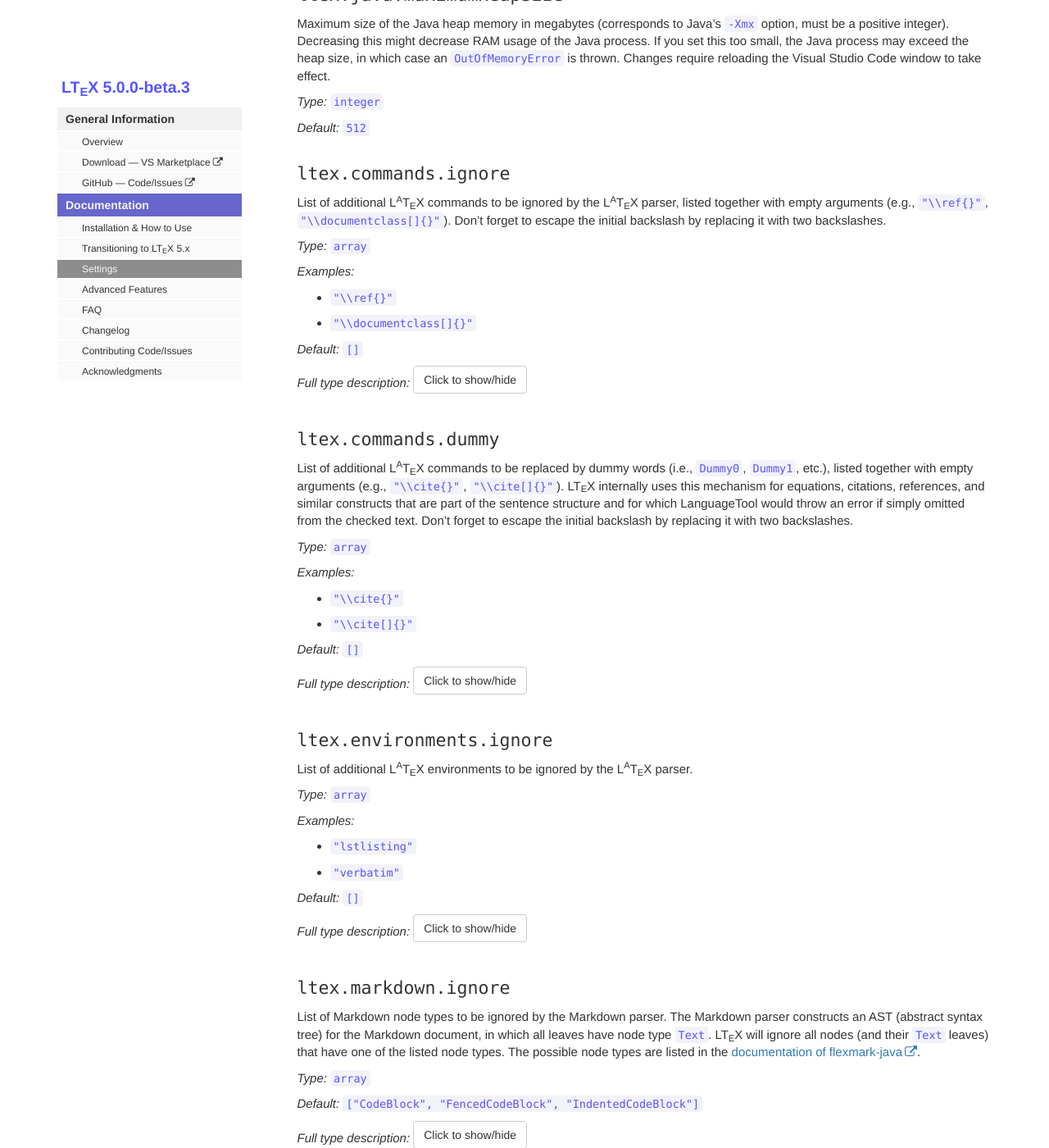
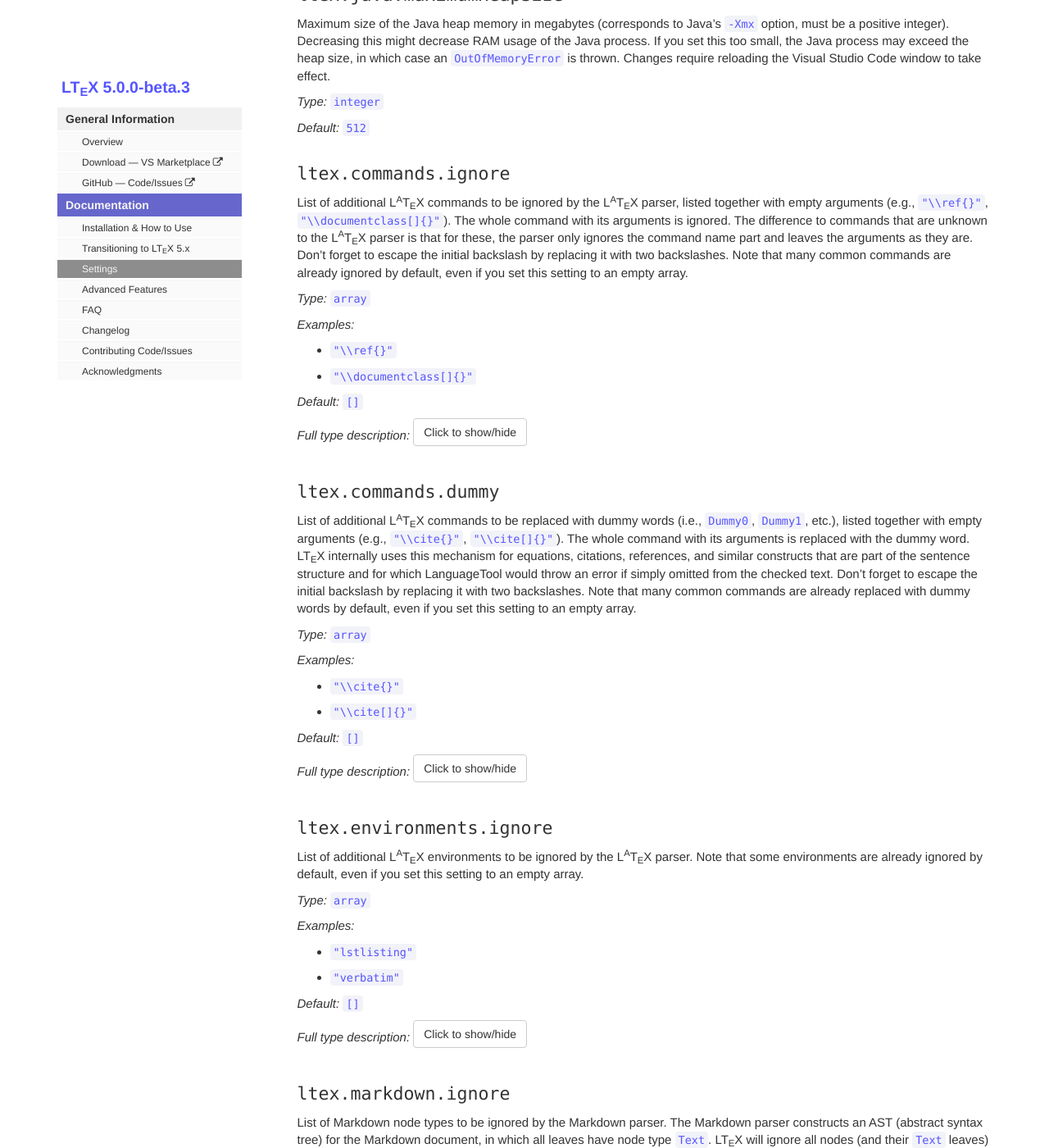
Before and after one commit to valentjn/vscode-ltex, a Jekyll site: the page built from pages/docs/settings.md, in a window 1280 px wide and 1400 px high, scrolled down 3852 px. Shown: the whole window at 82% size. Built offline with Jekyll 4.4.1, drawn with Linux system fonts in a browser that asks for light colours; comment, search, counter and statistics services are not loaded.

Commit message:
Update settings

```diff
--- a/pages/docs/settings.md
+++ b/pages/docs/settings.md
@@ -860,7 +860,7 @@ Maximum size of the Java heap memory in megabytes (corresponds to Java's `-Xmx`
 
 ## `ltex.commands.ignore`
 
-List of additional LaTeX commands to be ignored by the LaTeX parser, listed together with empty arguments (e.g., `"\\ref{}"`, `"\\documentclass[]{}"`). Don't forget to escape the initial backslash by replacing it with two backslashes.
+List of additional LaTeX commands to be ignored by the LaTeX parser, listed together with empty arguments (e.g., `"\\ref{}"`, `"\\documentclass[]{}"`). The whole command with its arguments is ignored. The difference to commands that are unknown to the LaTeX parser is that for these, the parser only ignores the command name part and leaves the arguments as they are. Don't forget to escape the initial backslash by replacing it with two backslashes. Note that many common commands are already ignored by default, even if you set this setting to an empty array.
 
 *Type:* `array`
 
@@ -883,7 +883,7 @@ Array where each entry has the following type:
 
 ## `ltex.commands.dummy`
 
-List of additional LaTeX commands to be replaced by dummy words (i.e., `Dummy0`, `Dummy1`, etc.), listed together with empty arguments (e.g., `"\\cite{}"`, `"\\cite[]{}"`). LTeX internally uses this mechanism for equations, citations, references, and similar constructs that are part of the sentence structure and for which LanguageTool would throw an error if simply omitted from the checked text. Don't forget to escape the initial backslash by replacing it with two backslashes.
+List of additional LaTeX commands to be replaced with dummy words (i.e., `Dummy0`, `Dummy1`, etc.), listed together with empty arguments (e.g., `"\\cite{}"`, `"\\cite[]{}"`). The whole command with its arguments is replaced with the dummy word. LTeX internally uses this mechanism for equations, citations, references, and similar constructs that are part of the sentence structure and for which LanguageTool would throw an error if simply omitted from the checked text. Don't forget to escape the initial backslash by replacing it with two backslashes. Note that many common commands are already replaced with dummy words by default, even if you set this setting to an empty array.
 
 *Type:* `array`
 
@@ -906,7 +906,7 @@ Array where each entry has the following type:
 
 ## `ltex.environments.ignore`
 
-List of additional LaTeX environments to be ignored by the LaTeX parser.
+List of additional LaTeX environments to be ignored by the LaTeX parser. Note that some environments are already ignored by default, even if you set this setting to an empty array.
 
 *Type:* `array`
 
```
